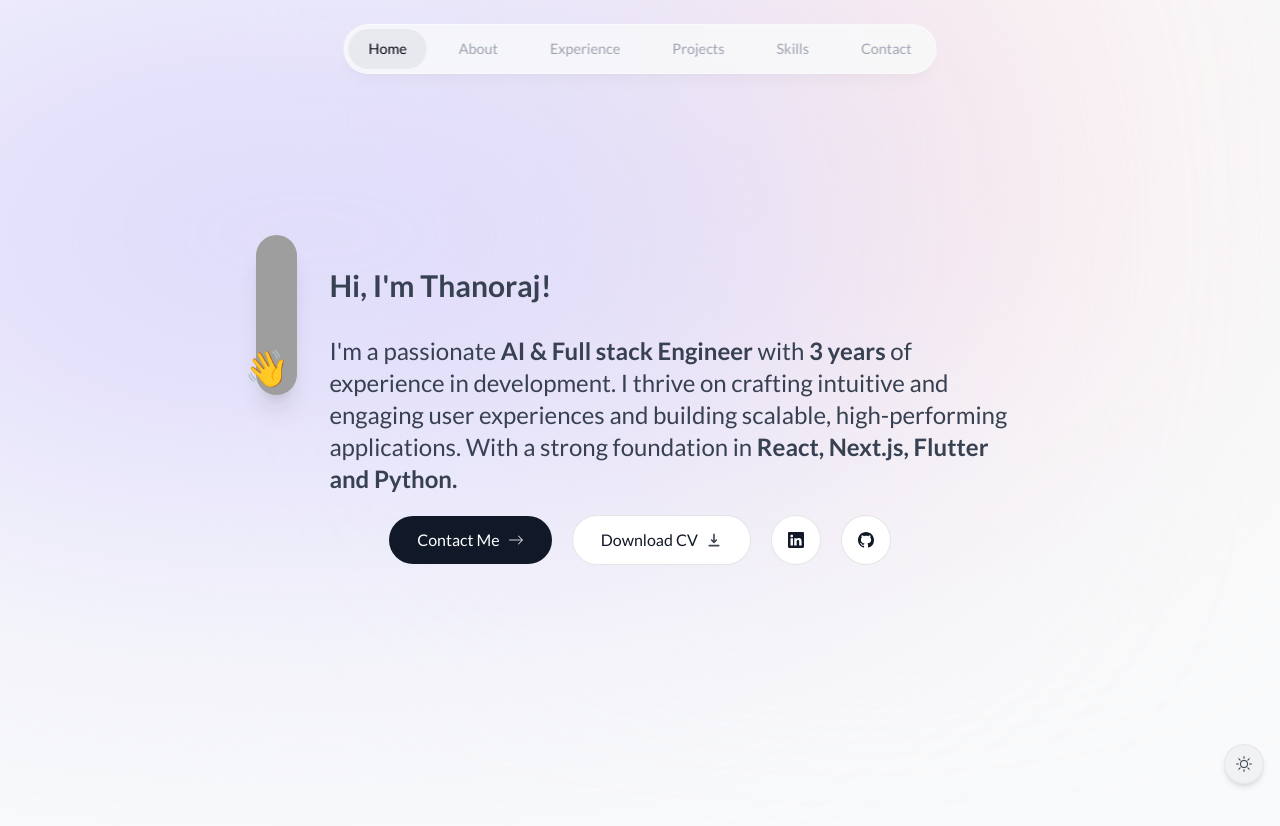
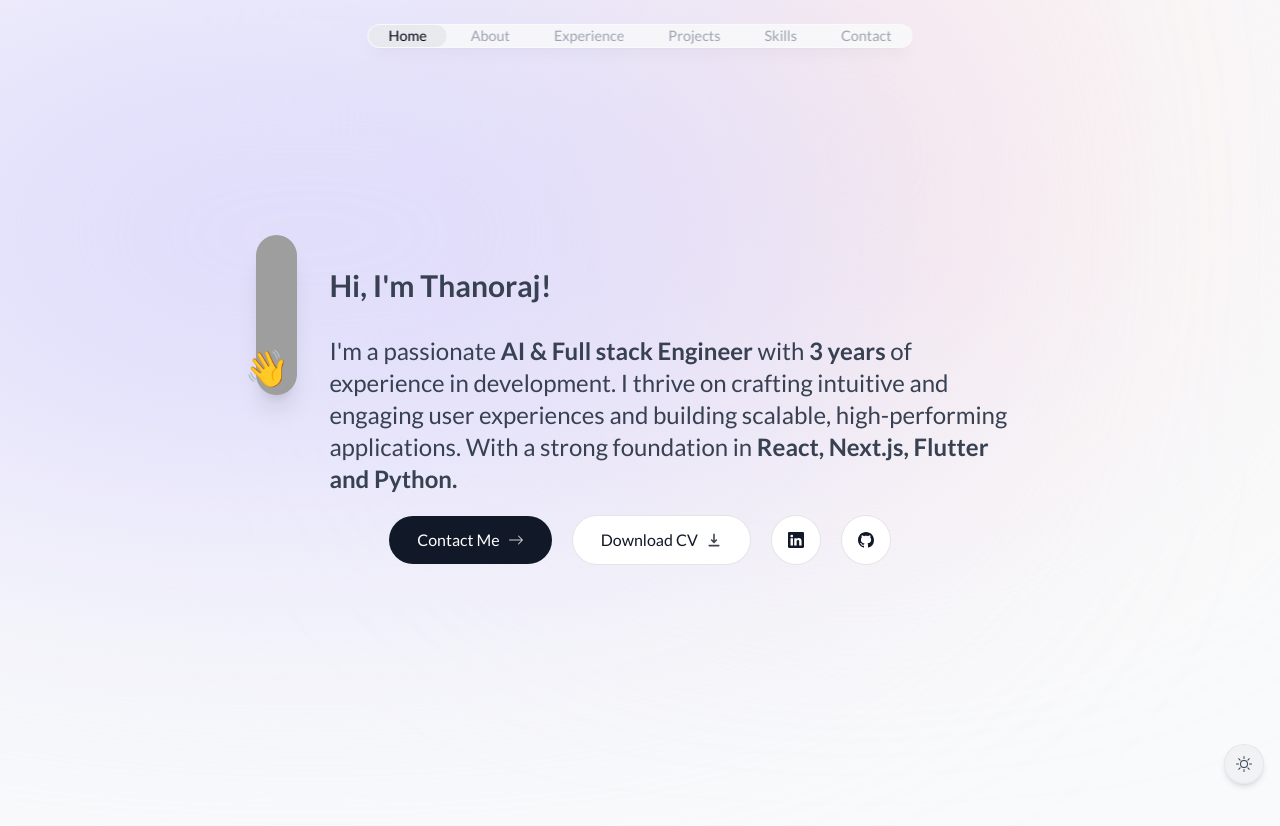
Before and after one commit to Thanoraj/my-portfolio, a Next.js app: page / in a window 1280 px wide. Shown: the top 826 px of the page. Built offline with nearby package versions, Linux system fonts and the light colour scheme; no server answers; grey boxes are pictures that could not be loaded.

Commit message:
feat: add mobile responsive header

```diff
--- a/app/components/header.tsx
+++ b/app/components/header.tsx
@@ -1,57 +1,44 @@
 "use client";
 
-import React, { useContext } from "react";
+import { useState } from "react";
 import { motion } from "framer-motion";
-import { routes } from "@/app/lib/data";
-import Link from "next/link";
-import clsx from "clsx";
-import { ActiveSectionContext } from "../context/active-section";
+import { FiMenu, FiX } from "react-icons/fi";
+import NavLinks from "./nav-links";
 
+/**
+ * Top navigation header with responsive mobile support.
+ */
 const Header = () => {
-  const { activeSection } = useContext(ActiveSectionContext)!;
+  const [menuOpen, setMenuOpen] = useState(false);
+  const toggleMenu = () => setMenuOpen((open) => !open);
+
   return (
     <header className="z-[999] relative">
       <motion.div
         className="flex fixed top-0 left-1/2 w-[95%] sm:w-max px-2 sm:px-0 rounded-none border border-white dark:border-black/40 border-opacity-40 bg-gray-50 dark:bg-gray-950 bg-opacity-80 dark:bg-opacity-75 shadow-lg shadow-black/[0.03] backdrop-blur-[0.5rem] sm:top-6 sm:rounded-full"
         initial={{ y: -100, x: "-50%", opacity: 0 }}
-        animate={{ y: 0, x: "-50%", opacity: 1 }}>
-        <nav className="">
-          <ul className="flex h-full flex-wrap items-center justify-center gap-y-1 text-[0.9rem] font-medium text-gray-400  sm:flex-nowrap sm: gap-1">
-            {routes.map((link) => (
-              <li
-                className={clsx(
-                  " justify-center flex items-center m-1 px-5 h-[4.5rem] sm:h-[2.5rem] relative",
-                  activeSection === link.hash && "text-gray-950"
-                )}
-                key={link.hash}>
-                <Link
-                  className={clsx(
-                    "flex w-full justify-center items-center hover:text-gray-950  transition dark:text-gr",
-                    link.hash !== activeSection && "dark:hover:text-gray-50"
-                  )}
-                  href={link.hash}
-                  onClick={() => {
-                    console.log(link.hash);
-
-                    // setActiveSection(link.hash);
-                  }}>
-                  {link.name}
-                  {link.hash === activeSection && (
-                    <motion.span
-                      className="rounded-full bg-gray-500/10 dark:bg-gray-100 absolute inset-0 -z-10"
-                      layoutId="activeSection"
-                      transition={{
-                        type: "spring",
-                        stiffness: 300,
-                        damping: 10,
-                      }}></motion.span>
-                  )}
-                </Link>
-              </li>
-            ))}
-          </ul>
+        animate={{ y: 0, x: "-50%", opacity: 1 }}
+      >
+        <nav className="hidden sm:block">
+          <NavLinks />
         </nav>
+        <button
+          aria-label="Toggle navigation"
+          className="sm:hidden ml-auto p-2"
+          onClick={toggleMenu}
+        >
+          {menuOpen ? <FiX size={24} /> : <FiMenu size={24} />}
+        </button>
       </motion.div>
+      {menuOpen && (
+        <motion.nav
+          className="sm:hidden absolute left-0 top-full mt-2 w-full rounded-md border border-white dark:border-black/40 bg-gray-50 dark:bg-gray-950 shadow-lg shadow-black/[0.03]"
+          initial={{ opacity: 0, y: -10 }}
+          animate={{ opacity: 1, y: 0 }}
+        >
+          <NavLinks onNavigate={() => setMenuOpen(false)} />
+        </motion.nav>
+      )}
     </header>
   );
 };
--- /dev/null
+++ b/app/components/nav-links.tsx
@@ -0,0 +1,48 @@
+import { useContext } from "react";
+import Link from "next/link";
+import { motion } from "framer-motion";
+import clsx from "clsx";
+import { routes } from "@/app/lib/data";
+import { ActiveSectionContext } from "../context/active-section";
+
+/**
+ * Renders navigation links used in the header.
+ * @param onNavigate optional callback executed after clicking a link
+ */
+const NavLinks = ({ onNavigate }: { onNavigate?: () => void }) => {
+  const { activeSection } = useContext(ActiveSectionContext)!;
+
+  return (
+    <ul className="flex flex-col sm:flex-row items-center sm:h-full justify-center gap-1 text-[0.9rem] font-medium text-gray-400">
+      {routes.map((link) => (
+        <li
+          key={link.hash}
+          className={clsx(
+            "justify-center flex items-center px-5 py-3 sm:py-0 relative",
+            activeSection === link.hash && "text-gray-950"
+          )}
+        >
+          <Link
+            href={link.hash}
+            className={clsx(
+              "flex w-full justify-center items-center hover:text-gray-950 transition dark:text-gr",
+              link.hash !== activeSection && "dark:hover:text-gray-50"
+            )}
+            onClick={onNavigate}
+          >
+            {link.name}
+            {link.hash === activeSection && (
+              <motion.span
+                className="rounded-full bg-gray-500/10 dark:bg-gray-100 absolute inset-0 -z-10"
+                layoutId="activeSection"
+                transition={{ type: "spring", stiffness: 300, damping: 10 }}
+              />
+            )}
+          </Link>
+        </li>
+      ))}
+    </ul>
+  );
+};
+
+export default NavLinks;
```
